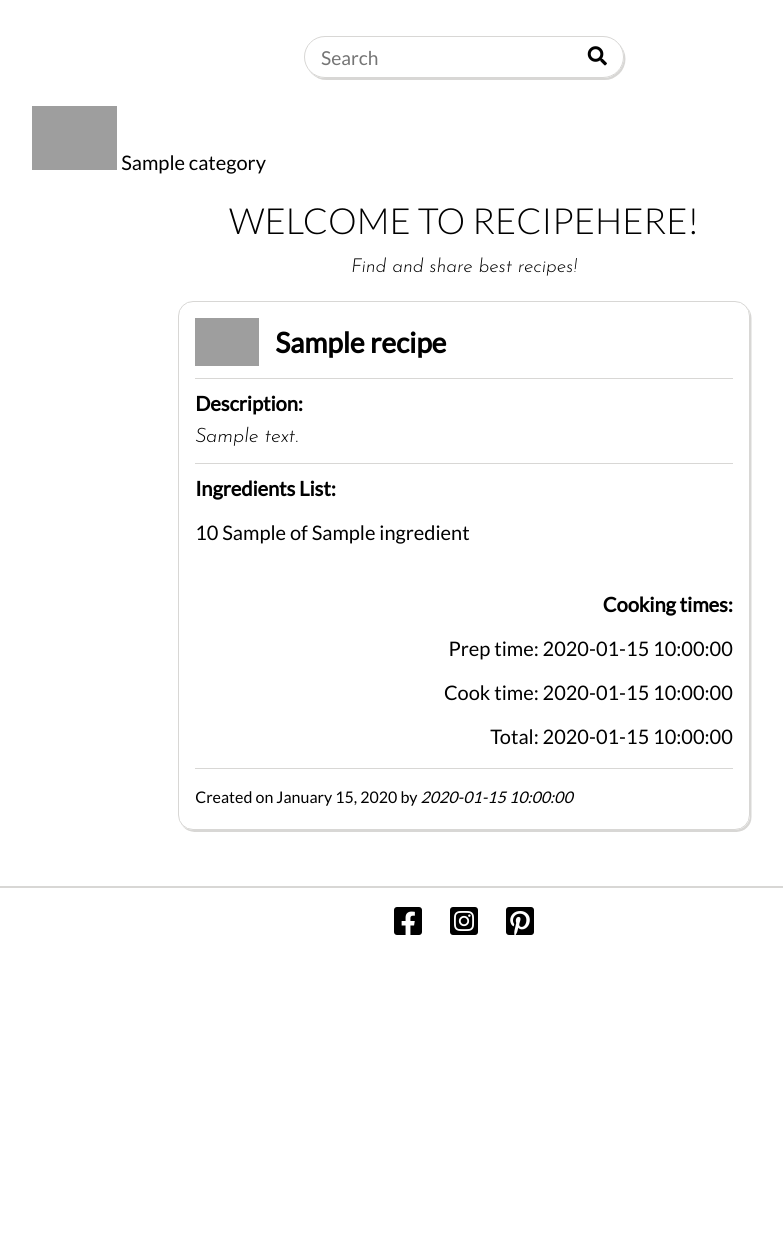
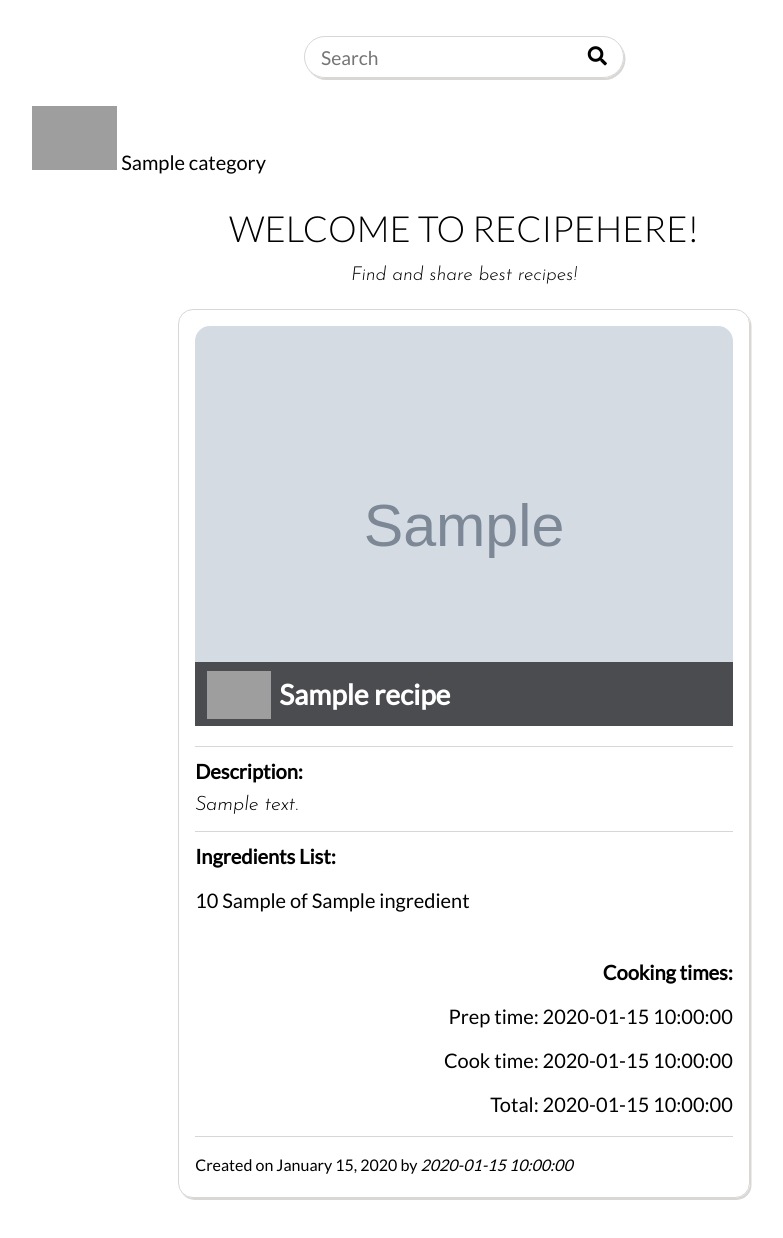
Before and after one commit to pjotrs-osnovskis/recipe-app-ms3-po, a Flask app: page / in a window 1280 px wide. Shown: the part 66-1304 px from the top of the page, without its empty margins (176-959 px from the left). Before the commit the page ends 1001 px from the top, so only its background shows below. Run offline with Flask 2, Linux system fonts and the light colour scheme; grey boxes marked "Sample" are stand-in pictures; a database or web service that is not in the repository returns one stand-in record (values such as "Sample title"); some libraries are stand-ins or nearby versions; grey boxes are pictures that could not be loaded.

Commit message:
Add recipe image in card head

```diff
--- a/app.py
+++ b/app.py
@@ -219,27 +219,29 @@ def edit_recipe(recipe_id):
         name = request.form.getlist("ingredient_name")
         qty = request.form.getlist("ingredient_qty")
         unit = request.form.getlist("ingredient_unit")
+
         item = list(zip(name, qty, unit))
         item_list = []
         for i in item:
             item_list.append({
                 "ingredient_name": i[0],
                 "ingredient_qty": i[1],
-                "ingredient_unit": i[2]
+                "ingredient_unit": i[2],
             })
 
         prep = request.form.getlist("prep_time")
         cook = request.form.getlist("cook_time")
         total = request.form.getlist("total_time")
-        time = list(zip(prep, cook, total))
+        serves = request.form.getlist("serves")
+        time = list(zip(prep, cook, total, serves))
         time_list = []
         for j in time:
             time_list.append({
                 "prep_time": j[0],
                 "cook_time": j[1],
-                "total_time": j[2]
+                "total_time": j[2],
+                "serves": j[3]
             })
-
         submit = {
             "recipe_img": request.form.get("recipe_img"),
             "category_name": request.form.get("category_name"),
--- a/static/css/styles.css
+++ b/static/css/styles.css
@@ -45,7 +45,7 @@ body {
     text-transform: uppercase;
     text-align: center;
     font-size: 2.25rem;
-    margin: .5rem 0 1rem 0;
+    margin: 1rem 0;
 }
 
 .main-container .subtitle{
@@ -183,18 +183,18 @@ button:hover{
 */
 
 /* Scrollbar Width */
-.categories-list::-webkit-scrollbar {
+.categories-list::-webkit-scrollbar{
     height: 10px;
 }
 
 /* Scrollbar Track */
-.categories-list::-webkit-scrollbar-track {
+.categories-list::-webkit-scrollbar-track{
     background: #f1f1f1;
     border-radius: 5px;
 }
 
 /* Scrollbar Handle */
-.categories-list::-webkit-scrollbar-thumb {
+.categories-list::-webkit-scrollbar-thumb{
     background: #888;
     border-radius: 5px;
 }
@@ -330,34 +330,74 @@ button:hover{
     width: 60%;
 }
 
+/* Recipe card head */
 .card-head{
-    display: flex;
-    align-items: center;
+    padding-bottom: 1rem;
     border-bottom: var(--border-color);
+    position: relative;
 }
 
-.recipe-name h4,
-.recipe-category p{
-    margin: 0 0 .75rem 0;
+.recipe-sub-head{
+    display: flex;
+    flex-direction: row;
+    position: absolute;
+    bottom: 0;
+    left: 0;
+    background-color: rgba(0, 0, 0, 0.65);
+    color: #fff;
+    width: 100%;
+    margin-bottom: 1.25rem;
+    line-height: 4rem;
 }
 
-.recipe-name,
-.recipe-category{
+.recipe-hero-img{
+    width: 100%;
+    max-height: 25rem;
+    object-fit: cover;
+    border-top-left-radius: 15px;
+    border-top-right-radius: 15px;
+}
+
+.recipe-name{
     margin: 0;
-    vertical-align: middle;
+    padding: 0;
+    height: 100%;
+    display: flex;
+}
+
+.recipe-name{
+    width: 90%;
+    margin: 0;
 }
 
 .recipe-name h4{
     font-size: 1.75rem;
     font-family: var(--Lato);
+    vertical-align: middle;
+    margin: 0;
+}
+
+/*
+    Category image middle vertical align code idea taken from here:
+    https://stackoverflow.com/questions/7273338/how-to-vertically-align-an-image-inside-a-div
+*/
+.recipe-category{
+    white-space: nowrap;
+}
+
+.category-image-helper{
+    display: inline-block;
+    height: 100%;
+    vertical-align: middle;
 }
 
 .recipe-category img{
+    vertical-align: middle;
     height: 3rem;
-    margin-right: 1rem;
-    margin-bottom: .5rem;
+    margin: 0 .5rem;
 }
 
+/* Recipe Card Body */
 .card-body h5{
     font-family: var(--Lato);
     font-size: 1.25rem;
@@ -502,6 +542,7 @@ https://css-tricks.com/look-ma-no-media-queries-responsive-layouts-using-css-gri
 
 .add-recipe-card textarea{
     margin-right: 3rem;
+    resize: none;
 }
 
 .add-cook-time{
--- a/static/js/scripts.js
+++ b/static/js/scripts.js
@@ -7,6 +7,15 @@ function mobileNav() {
         x.className = "navigation";
     }
 }
+
+function goBack() {
+    /*
+        Function for "Back" button
+        Code snippet found here:
+        https://newbedev.com/how-to-check-confirm-password-field-in-form-without-reloading-page
+    */
+    window.history.back();
+  }
 
 $('#reg-password, #confirm_password').on('keyup', function () {
     /*
@@ -88,7 +97,6 @@ $(function () {
                 </div>
             </div>
         </div>
-
         `);
     });
 
--- a/templates/home.html
+++ b/templates/home.html
@@ -31,14 +31,20 @@
     <li class="recipe-card">
         <!-- Recipe card header -->
         <div class="card-head">
+            <div>
+                <img class="recipe-hero-img" src="{{ recipe.recipe_img }}" alt="recipe-hero-image">
+            </div>
             <!-- Show recipe category -->
+            <div class="recipe-sub-head">
                 <div class="recipe-category">
+                    <span class="category-image-helper"></span>
                     <img src="static\img\{{ recipe.category_name.lower() }}.png" alt="category">
                 </div>
 
                 <!-- Show recipe name -->
                 <div class="recipe-name">
                     <h4> {{ recipe.recipe_name }}</h4>
+                </div>
             </div>
         </div>
         <!-- Show recipe description -->
```
Lines whose indentation alone changed are shown as unchanged.
